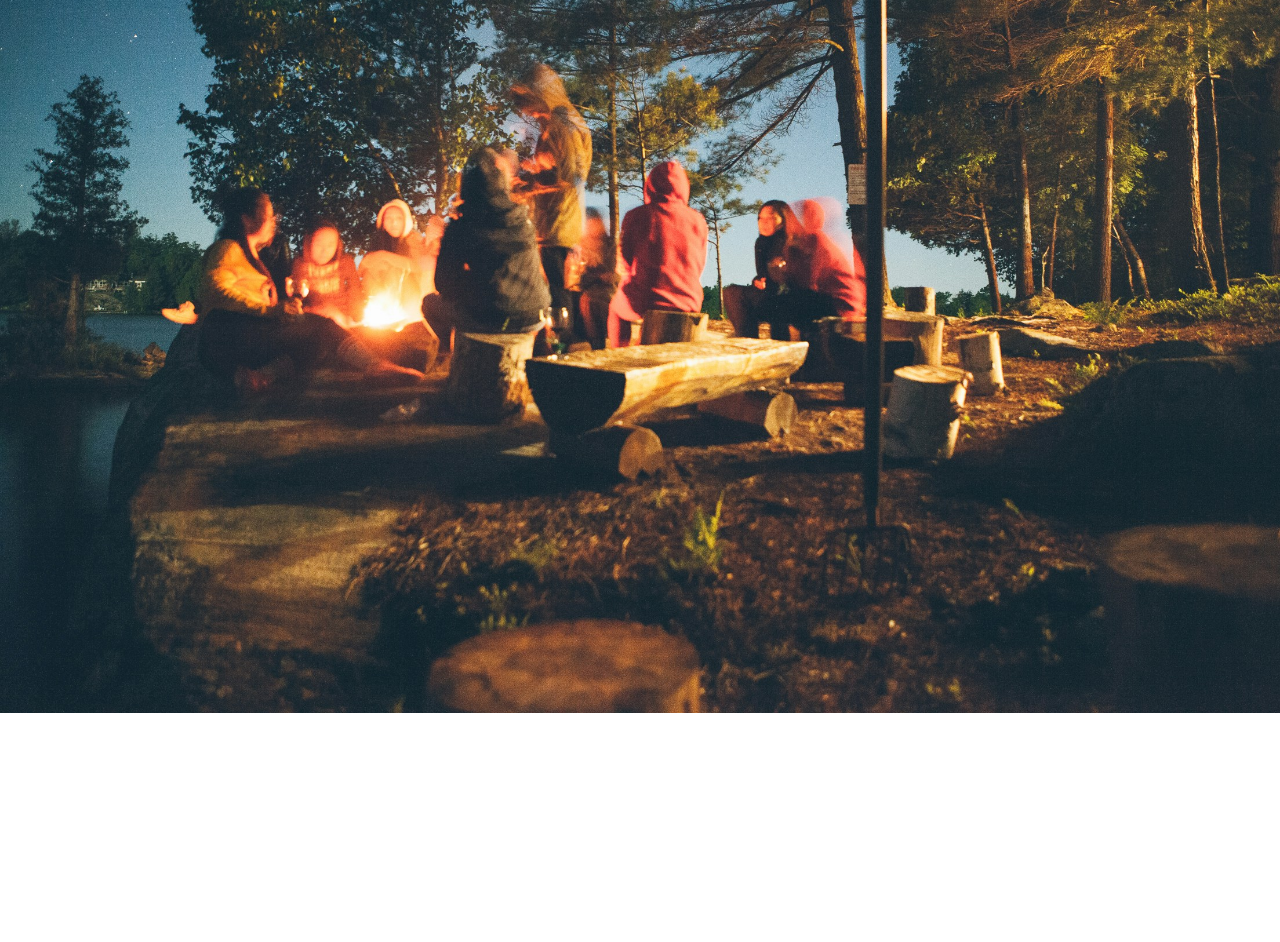
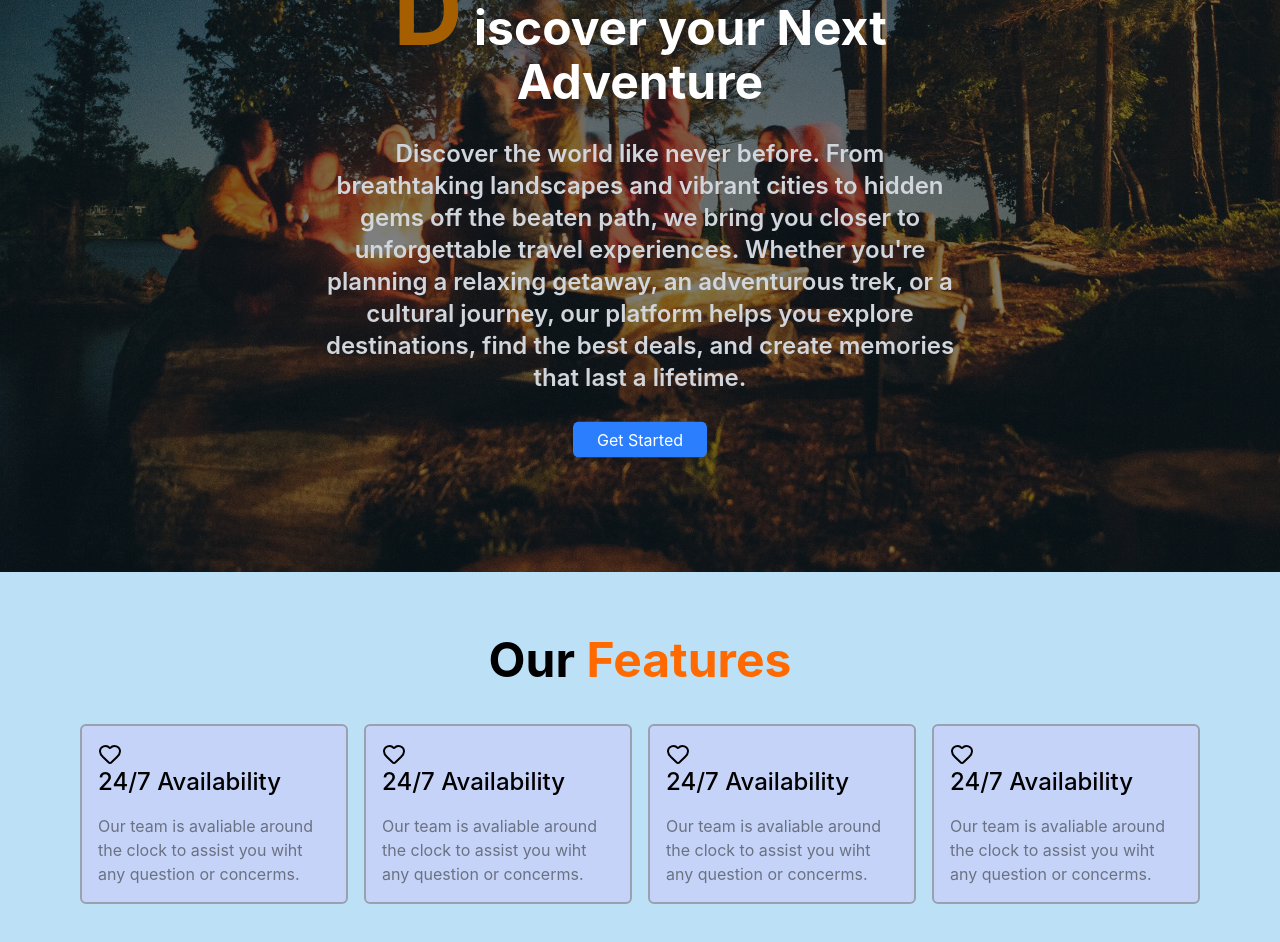
Before and after one commit to itsdipakshah/tripFrontend, a React (Vite) app: page / in a window 1280 px wide. Shown: the part 220-1162 px from the top of the page. Before the commit the page ends 933 px from the top, so only its background shows below. Built offline with nearby package versions, Linux system fonts and the light colour scheme.

Commit message:
React day 3

```diff
--- a/package.json
+++ b/package.json
@@ -11,6 +11,7 @@
   },
   "dependencies": {
     "@tailwindcss/vite": "^4.2.2",
+    "lucide-react": "^1.7.0",
     "react": "^19.2.4",
     "react-dom": "^19.2.4",
     "react-router-dom": "^7.13.2",
--- /dev/null
+++ b/src/components/LandingComponents/Features.jsx
@@ -0,0 +1,25 @@
+import React from 'react'
+import FreaturesCard from '../common/FreaturesCard'
+
+const Features = () => {
+  return (
+    <section className='px-20 py-16 bg-[#bce0f5]'>
+
+        {/* heading */}
+        <div>
+            <h2 className='text-5xl font-bold text-center mb-10'>Our <span className='text-orange-500'>Features</span> </h2>
+        </div>
+
+        {/* content */}
+        <div className='grid grid-cols-4 gap-4'>
+            <FreaturesCard/>
+            <FreaturesCard/>
+            <FreaturesCard/>
+            <FreaturesCard/>
+        </div>
+
+    </section>
+  )
+}
+
+export default Features
--- a/src/components/LandingComponents/Hero.jsx
+++ b/src/components/LandingComponents/Hero.jsx
@@ -1,10 +1,24 @@
 import React from 'react'
+import CustomBottom from '../common/CustomBottom'
 
 const Hero = () => {
   return (
-    <section>
+    <section className='h-[90dvh] overflow-hidden flex justify-center items-center '>
         <div>
             <img src="/hero.jpg" alt="Hero Image" />
+        </div>
+
+        {/* black overlay */}
+        <div className='h-[90dvh] bg-black w-full absolute  opacity-50' ></div>
+
+        {/* main content */}
+
+        <div className='absolute w-1/2  text-center'>
+          <h1 className='text-white text-5xl font-bold mb-8'> <span className='text-8xl text-yellow-700 animate-bounce'>D</span> iscover your Next Adventure</h1>
+          <p className='text-gray-300 text-2xl mb-8 font-semibold'>Discover the world like never before. From breathtaking landscapes and vibrant cities to hidden gems off the beaten path, we bring you closer to unforgettable travel experiences.
+
+Whether you're planning a relaxing getaway, an adventurous trek, or a cultural journey, our platform helps you explore destinations, find the best deals, and create memories that last a lifetime.</p>
+          <CustomBottom text="Get Started" />
         </div>
     </section>
   )
--- /dev/null
+++ b/src/components/common/FreaturesCard.jsx
@@ -0,0 +1,15 @@
+
+import { Heart } from 'lucide-react'
+import React from 'react'
+
+const FreaturesCard = () => {
+  return (
+   <div className='border-2 border-gray-400 rounded-md p-4 bg-[#d5bbff5d] '>
+  <Heart size={24} />
+    <h3 className='text-2xl font-medium mb-4'>24/7 Availability</h3>
+    <p className='text-gray-500'>Our team is avaliable around the clock to assist you wiht any question or concerms.</p>
+   </div>
+  )
+}
+
+export default FreaturesCard
--- a/src/components/common/Navbar.jsx
+++ b/src/components/common/Navbar.jsx
@@ -3,7 +3,7 @@ import CustomBottom from './CustomBottom'
 
 const Navbar = () => {
   return (
-   <header className='flex px-20 py-3 justify-between items-center bg-white shadow-md '>
+   <header className='flex px-20 py-2 justify-between items-center bg-white shadow-md '>
     {/* left part */}
      <div>
       <h1 className='text-2xl font-bold text-gray-600 hover:text-gray-400 cursor-pointer'>
--- a/src/pages/Landing.jsx
+++ b/src/pages/Landing.jsx
@@ -1,6 +1,7 @@
 import React from 'react'
 import Navbar from '../components/common/Navbar';
 import Hero from '../components/LandingComponents/Hero';
+import Features from '../components/LandingComponents/Features';
 
 
 const Landing = () => {
@@ -8,6 +9,7 @@ const Landing = () => {
     <div>
       <Navbar/>
       <Hero/>
+      <Features/>
     </div>
   )
 }
```
Also changed, not shown: 1 other file (tests, documents, lock files or other folders).
